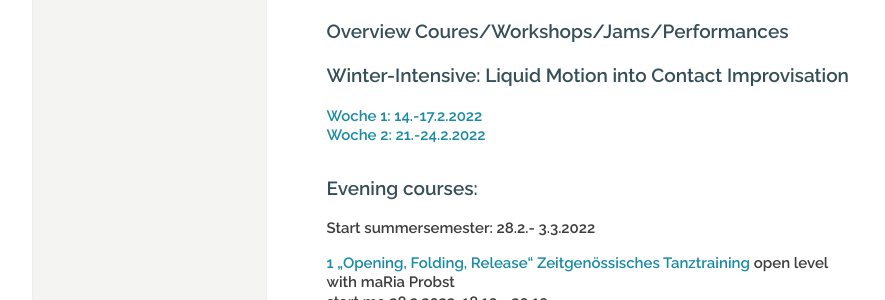
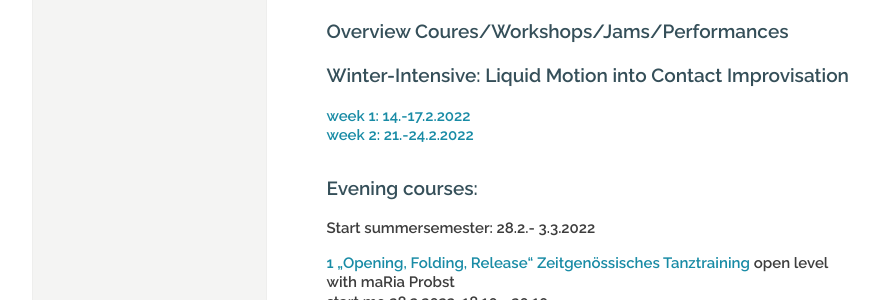
Before and after one commit to manulari/rollingpointat, a Jekyll site: the page built from _pages_en/en.md, in a window 1280 px wide. Shown: the part 1067-1367 px from the top of the page, without its empty margins (152-1037 px from the left). Built offline with Jekyll 4.4.1, drawn with Linux system fonts in a browser that asks for light colours; comment, search, counter and statistics services are not loaded.

Commit message:
Update page (en) “en”

```diff
--- a/_pages_en/en.md
+++ b/_pages_en/en.md
@@ -22,8 +22,8 @@ other_lang: /
 
 ### **Winter-Intensive: Liquid Motion into Contact Improvisation**
 
-[**Woche 1: 14.-17.2.2022**\
-**Woche 2: 21.-24.2.2022**](https://rollingpoint.at/winterintensive)
+[**week 1: 14.-17.2.2022**\
+**week 2: 21.-24.2.2022**](https://rollingpoint.at/winterintensive)
 
 ### Evening courses:
 
```
